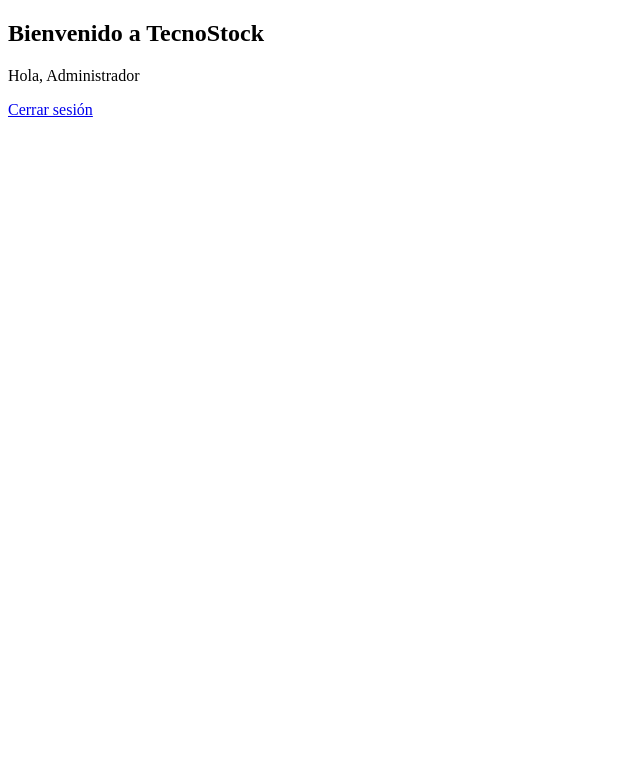
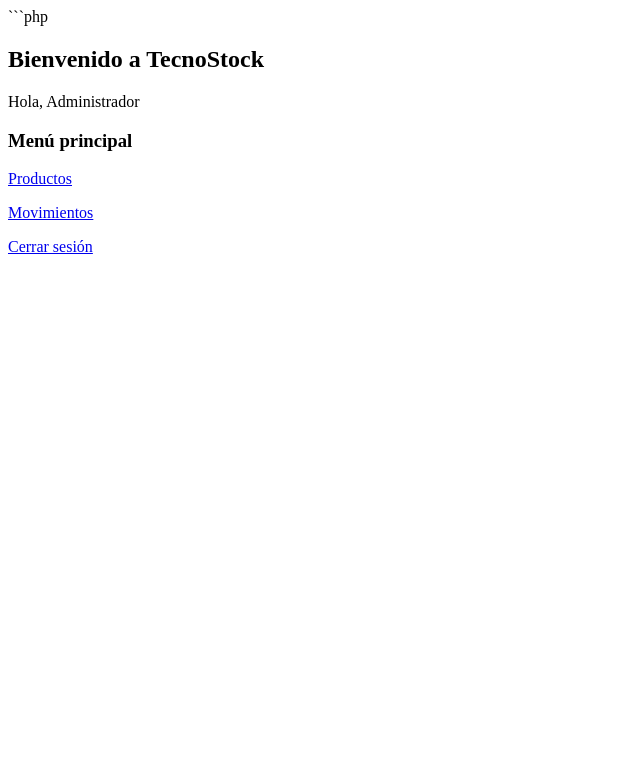
Before and after one commit to cnd-a11y/Tecnostock, a PHP site: page /inicio.php in a window 1280 px wide. Shown: the top 783 px of the page, without its empty margins (0-640 px from the left). Run offline with PHP 8.4, Linux system fonts and the light colour scheme; a user stored in the database is signed in.

Commit message:
pasos iniciales
Added viewport meta tag and main menu links.

````diff
--- a/inicio.php
+++ b/inicio.php
@@ -1,4 +1,4 @@
-
+```php
 <?php
 session_start();
 
@@ -12,6 +12,7 @@ if (!isset($_SESSION["id_usuario"])) {
 <html lang="es">
 <head>
     <meta charset="UTF-8">
+    <meta name="viewport" content="width=device-width, initial-scale=1.0">
     <title>TecnoStock</title>
 </head>
 <body>
@@ -20,7 +21,19 @@ if (!isset($_SESSION["id_usuario"])) {
 
     <p>Hola, <?php echo htmlspecialchars($_SESSION["nombre"]); ?></p>
 
-    <a href="cerrar_sesion.php">Cerrar sesión</a>
+    <h3>Menú principal</h3>
+
+    <p>
+        <a href="listar_productos.php">Productos</a>
+    </p>
+
+    <p>
+        <a href="movimientos.php">Movimientos</a>
+    </p>
+
+    <p>
+        <a href="cerrar_sesion.php">Cerrar sesión</a>
+    </p>
 
 </body>
 </html>
````
